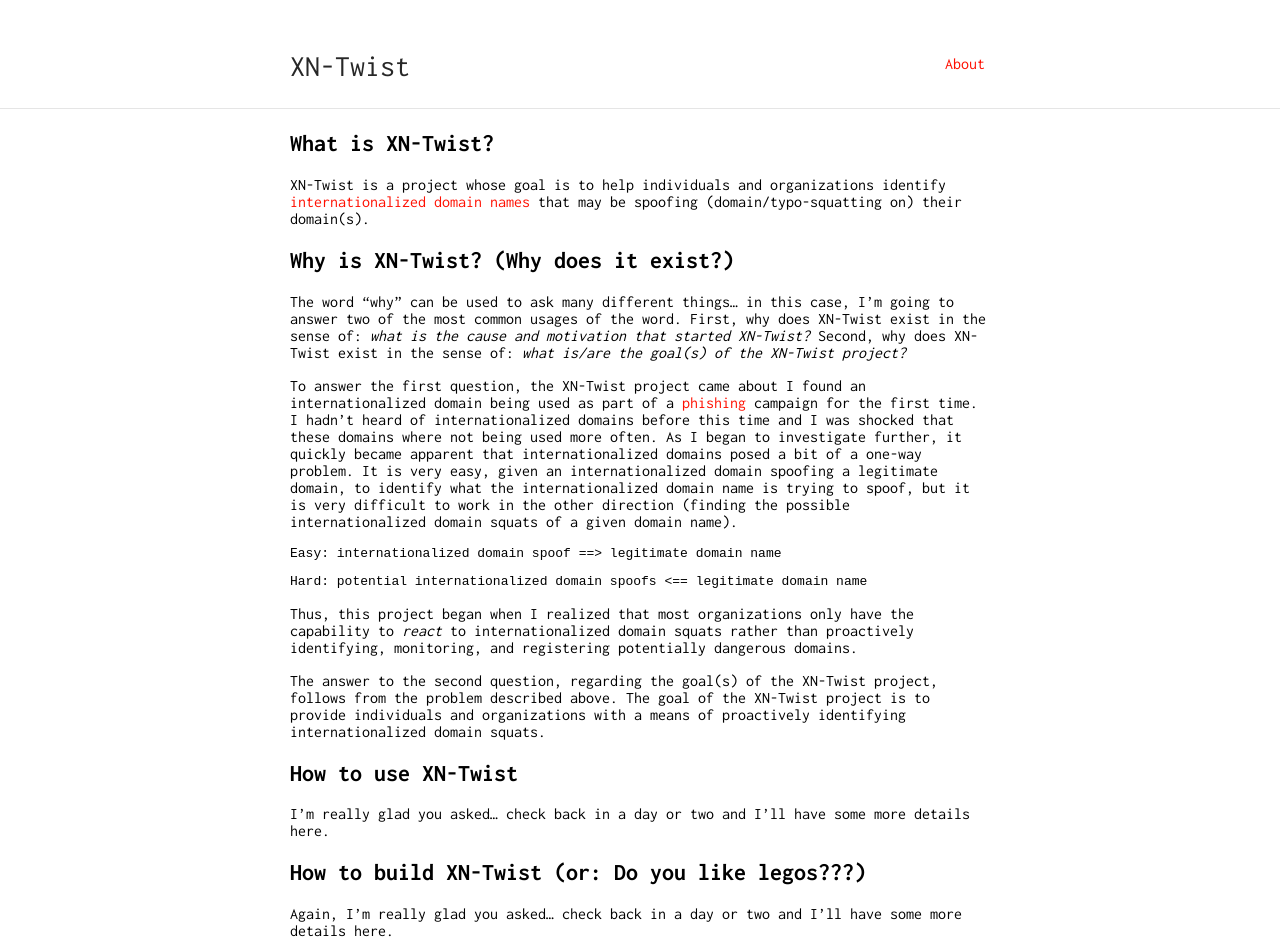
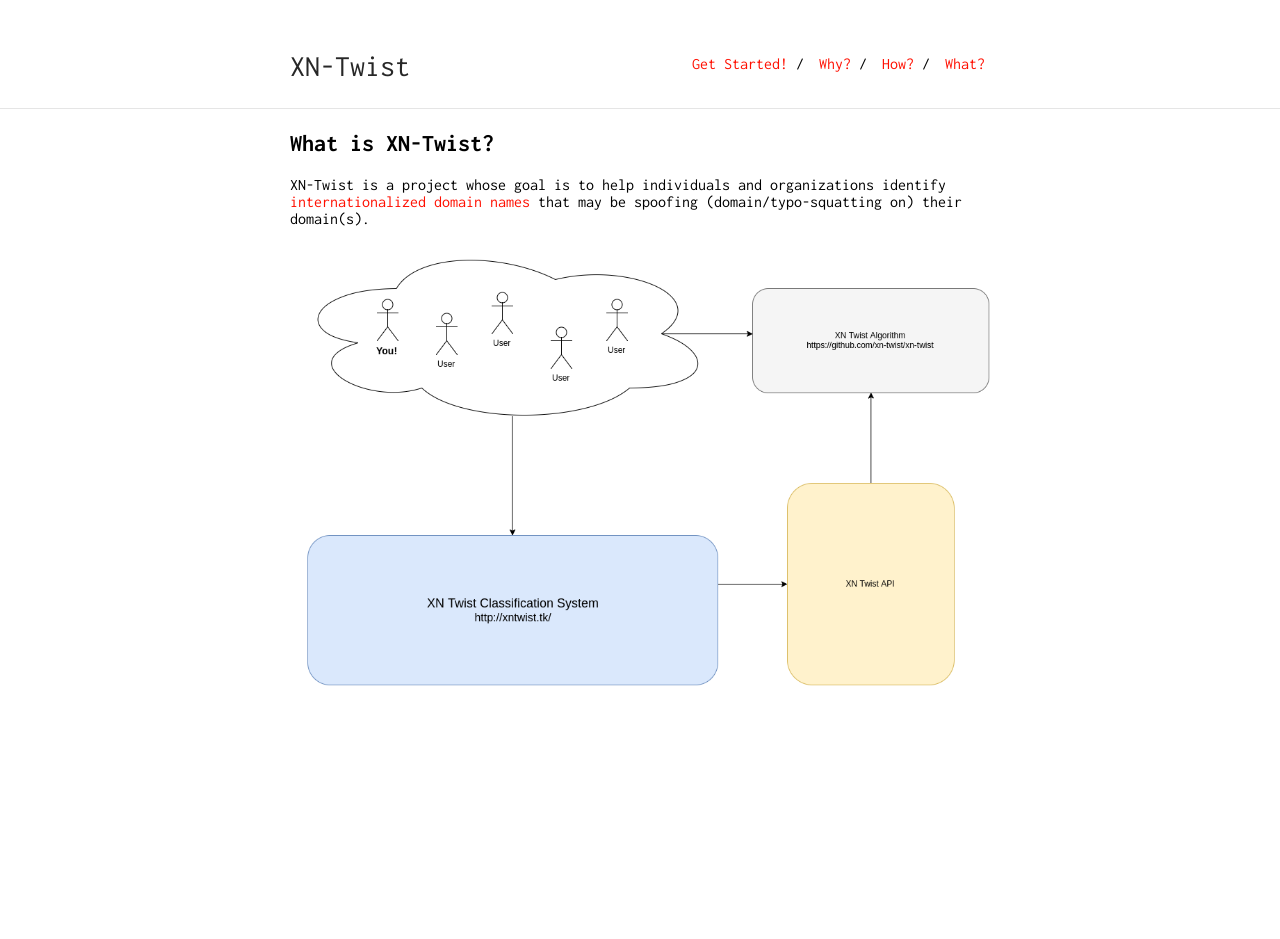
Before and after one commit to xn-twist/xn-twist.github.io, a Jekyll site: the page built from index.md, in a window 1280 px wide. Built offline with Jekyll 4.4.1, drawn with Linux system fonts in a browser that asks for light colours; our own code applies the rules of GitHub Pages for plain Markdown files; after the commit the page ends 900 px from its top, so only the background shows below that.

Commit message:
Updating site structure

````diff
--- a/index.md
+++ b/index.md
@@ -6,28 +6,4 @@ layout: default
 
 XN-Twist is a project whose goal is to help individuals and organizations identify [internationalized domain names](https://wikipedia.org/wiki/Internationalized_domain_name) that may be spoofing (domain/typo-squatting on) their domain(s).
 
-## Why is XN-Twist? (Why does it exist?)
-
-The word "why" can be used to ask many different things... in this case, I'm going to answer two of the most common usages of the word. First, why does XN-Twist exist in the sense of: *what is the cause and motivation that started XN-Twist?* Second, why does XN-Twist exist in the sense of: *what is/are the goal(s) of the XN-Twist project?*
-
-To answer the first question, the XN-Twist project came about I found an internationalized domain being used as part of a [phishing](https://wikipedia.org/wiki/Phishing) campaign for the first time. I hadn't heard of internationalized domains before this time and I was shocked that these domains where not being used more often. As I began to investigate further, it quickly became apparent that internationalized domains posed a bit of a one-way problem. It is very easy, given an internationalized domain spoofing a legitimate domain, to identify what the internationalized domain name is trying to spoof, but it is very difficult to work in the other direction (finding the possible internationalized domain squats of a given domain name).
-
-```
-Easy: internationalized domain spoof ==> legitimate domain name
-```
-
-```
-Hard: potential internationalized domain spoofs <== legitimate domain name
-```
-
-Thus, this project began when I realized that most organizations only have the capability to *react* to internationalized domain squats rather than proactively identifying, monitoring, and registering potentially dangerous domains.
-
-The answer to the second question, regarding the goal(s) of the XN-Twist project, follows from the problem described above. The goal of the XN-Twist project is to provide individuals and organizations with a means of proactively identifying internationalized domain squats.
-
-## How to use XN-Twist
-
-I'm really glad you asked... check back in a day or two and I'll have some more details here.
-
-## How to build XN-Twist (or: Do you like legos???)
-
-Again, I'm really glad you asked... check back in a day or two and I'll have some more details here.
+![XN Twist](xn-twist.png)
````
Also changed, not shown: _data/nav.yml (+7 -1 lines), how.md (added, +11 -0 lines), why.md (added, +21 -0 lines), xn-twist.png (added), 9 other files.
